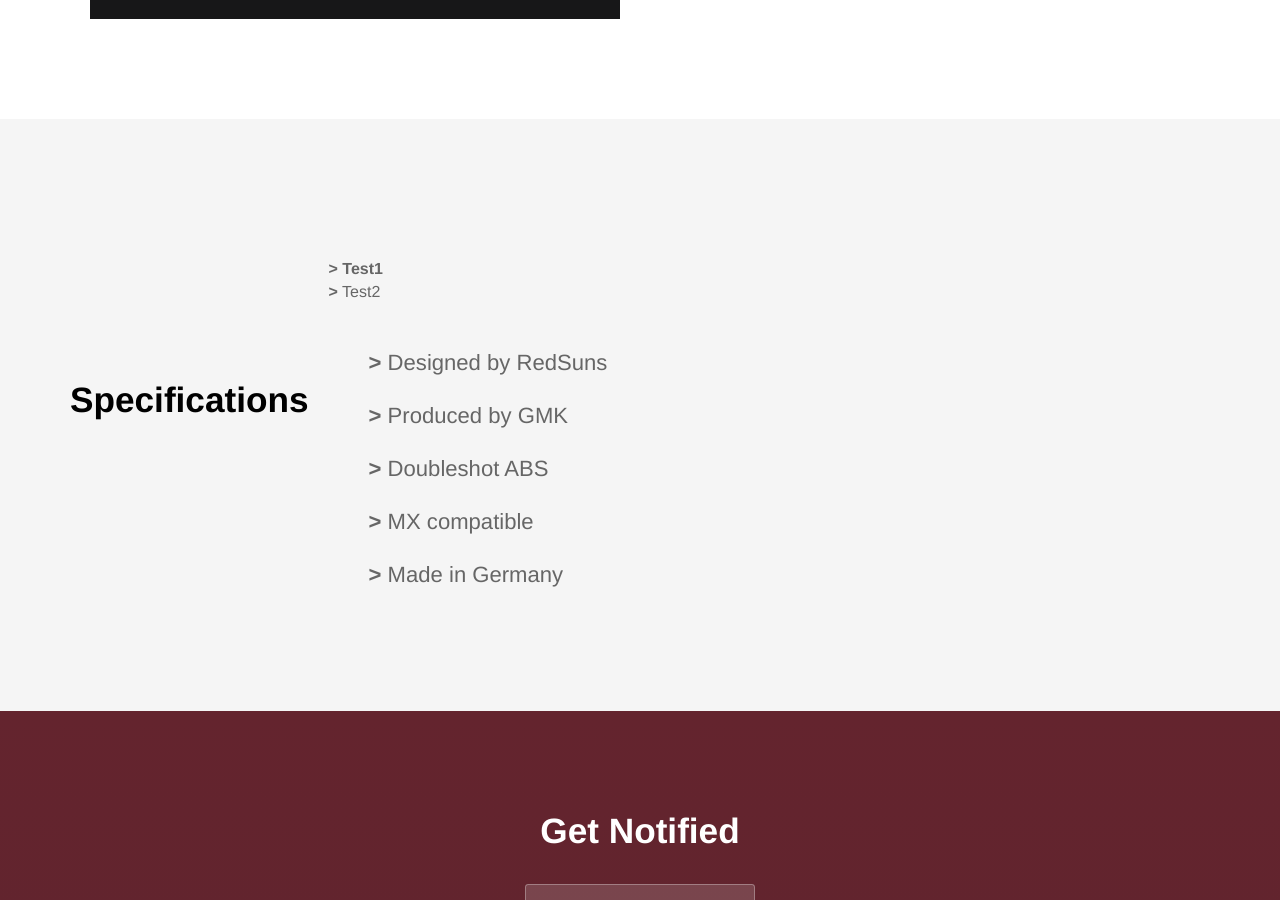
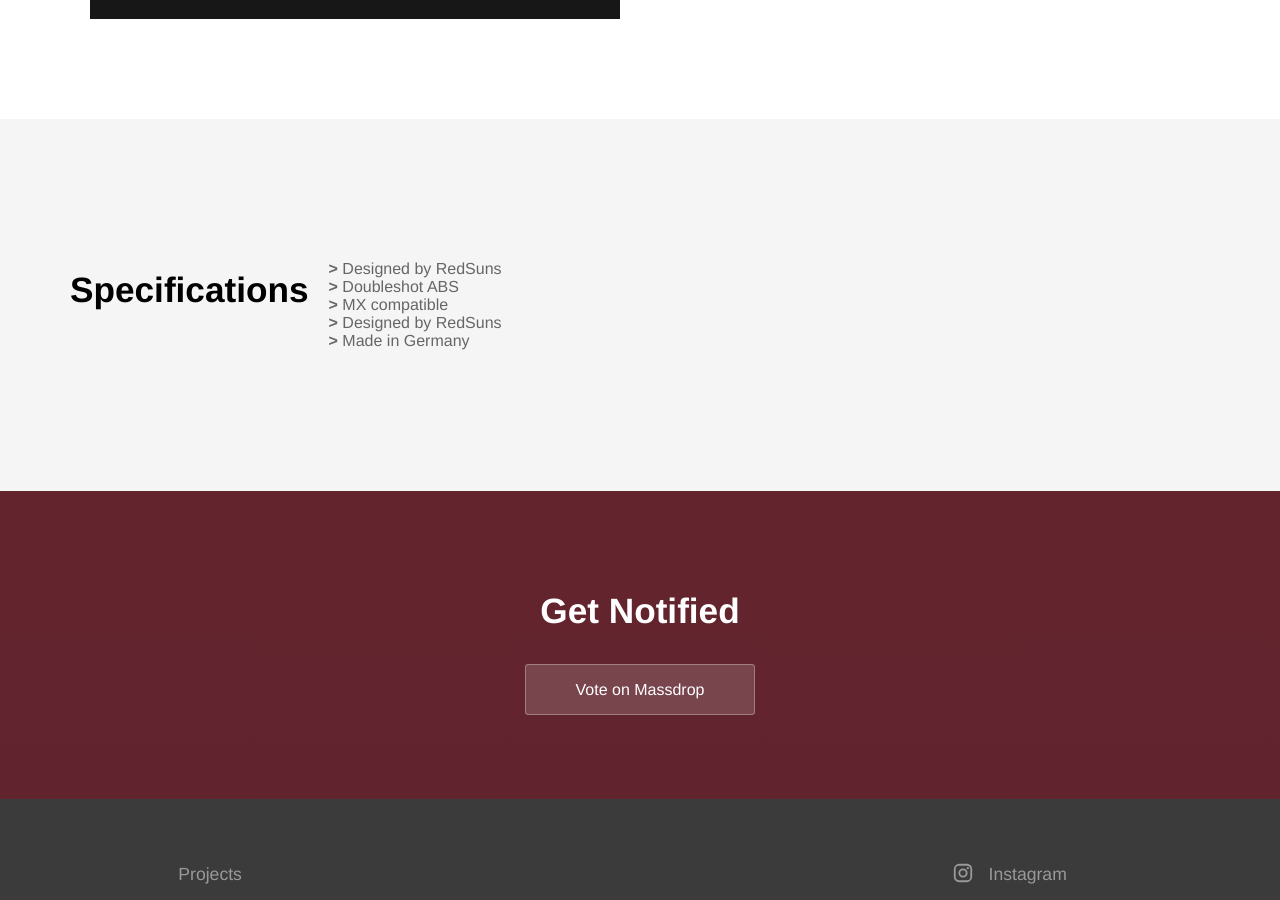
Before and after one commit to RedSunsRMK/redsunsrmk.github.io, a Jekyll site: the page built from index.html, in a window 1280 px wide and 900 px high, scrolled down 3884 px. Built offline with Jekyll 4.4.1, drawn with Linux system fonts in a browser that asks for light colours.

Commit message:
Update index.html

```diff
--- a/index.html
+++ b/index.html
@@ -118,18 +118,15 @@ description: A Samurai-themed Custom Keycap Set.
 		<div class="container flex">
 			<h2 class="editable"><strong>Specifications</strong></h2>
 		 	<div class="text editable">
-				<dl class="faq">
+			<dl class="faq">
 				<div>
-				<dt><strong>></strong> Test1</dt>
-				<dd><strong>></strong> Test2</dd>
+				<dd><strong>></strong> Designed by RedSuns</dd>
+				<dd><strong>></strong> Doubleshot ABS</dd>
+				<dd><strong>></strong> MX compatible</dd>
+				<dd><strong>></strong> Designed by RedSuns</dd>
+				<dd><strong>></strong> Made in Germany</dd>
 				</div>
-				</dl>
-			<ul>
-			    <p><strong>></strong> Designed by RedSuns</p>
-			    <p><strong>></strong> Produced by GMK</p>
-			    <p><strong>></strong> Doubleshot ABS</p>
-			    <p><strong>></strong> MX compatible</p>
-			    <p><strong>></strong> Made in Germany</p>
+			</dl>
 			</div>
 		</div>
 	</section>
```
